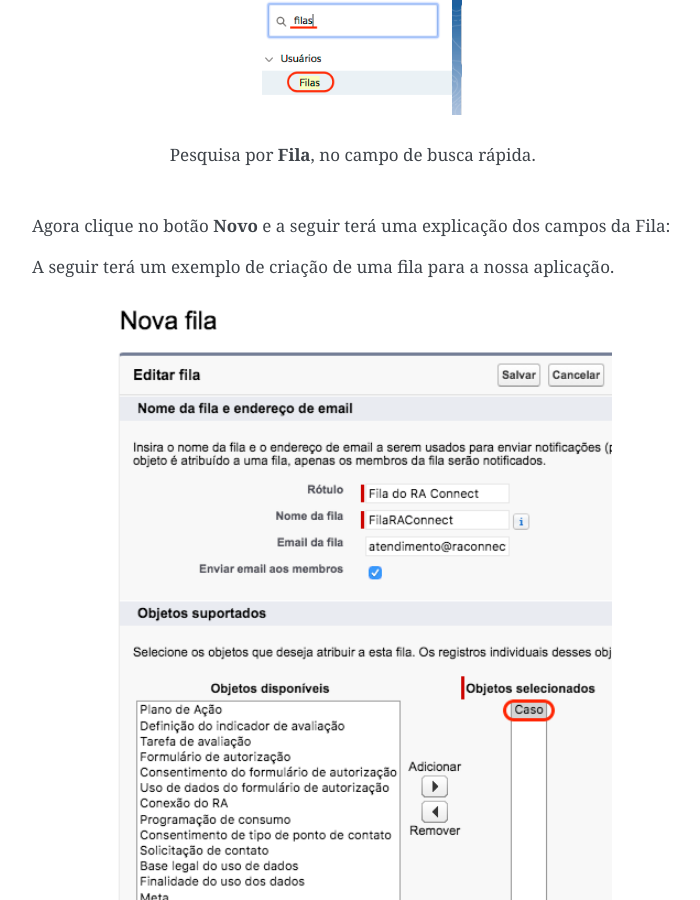
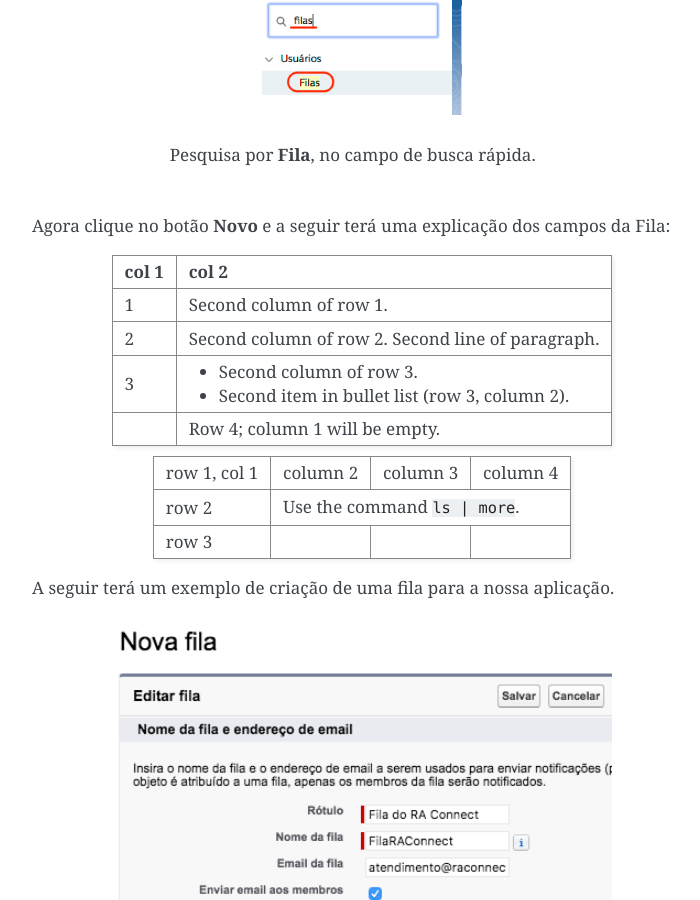
Before and after one commit to Inpulso-Tecnologia/RAConnectDOCFull, a Sphinx documentation site: the page built from docs/Funcional/fila.rst, in a window 1280 px wide and 900 px high, scrolled down 793 px. Shown: the whole window, without its empty margins (388-1088 px from the left). Built offline with Sphinx 7.4.7, drawn with Linux system fonts in a browser that asks for light colours.

Commit message:
Atualização de tabela da FILA

```diff
--- a/docs/Funcional/fila.rst
+++ b/docs/Funcional/fila.rst
@@ -26,30 +26,27 @@ A seguir digite na barra de busca rápida **"Filas"** e clique nele, como na fig
 Agora clique no botão **Novo** e a seguir terá uma explicação dos campos da Fila:
 
 
-+----------------------------+----------------------------------------------------------+
-| Campo                      | Descrição                                                |
-+============================+==========================================================+
-| Rótulo                     | Será o nome da fila, podendo conter espaço e caracteres  |
-|							 | especiais. 												|
-+----------------------------+----------------------------------------------------------+
-| Nome da fila               | Será o nome exclusivo da fila, será o nome que será 		|
-| 							 | atribuido para o campo "Nome exclusivo da fila", 		|
-|							 | na conexão ou na empresa.       						    |
-+----------------------------+----------------------------------------------------------+
-| Email da fila              | Será o e-mail que receberá as notificações quando   		|
-|							 | tiver algum objeto novo na fila, caso a o campo   		|
-|                            | "Enviar email aos membros" esteja marcado.               |
-+----------------------------+----------------------------------------------------------+
-| Enviar email aos membros   | Habilita ou desabilita o envio de notificações por 		|
-|							 | e-mail. 											        |
-+----------------------------+----------------------------------------------------------+
-| Objetos disponíveis        | Será os objetos em que poderá vincular essa fila, 		|
-|                            | no caso da nossa aplicação será necessário selecionar o 	|
-|							 | objeto **CASO**.											|
-+----------------------------+----------------------------------------------------------+
-| Membros da fila            | Representa os membros que serão responsável pela fila em |
-|							 | questão.  												|
-+----------------------------+----------------------------------------------------------+
+=====  =====
+col 1  col 2
+=====  =====
+1      Second column of row 1.
+2      Second column of row 2.
+       Second line of paragraph.
+3      - Second column of row 3.
+
+       - Second item in bullet
+         list (row 3, column 2).
+\      Row 4; column 1 will be empty.
+=====  =====
+
++--------------+----------+-----------+-----------+
+| row 1, col 1 | column 2 | column 3  | column 4  |
++--------------+----------+-----------+-----------+
+| row 2        | Use the command ``ls | more``.   |
+|              |                                  |
++--------------+----------+-----------+-----------+
+| row 3        |          |           |           |
++--------------+----------+-----------+-----------+
 
 A seguir terá um exemplo de criação de uma fila para a nossa aplicação.
 
```
